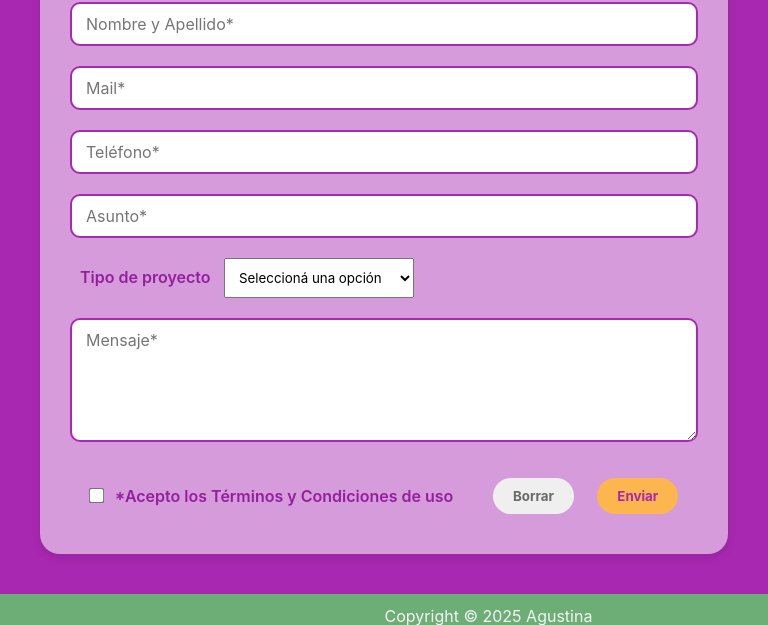
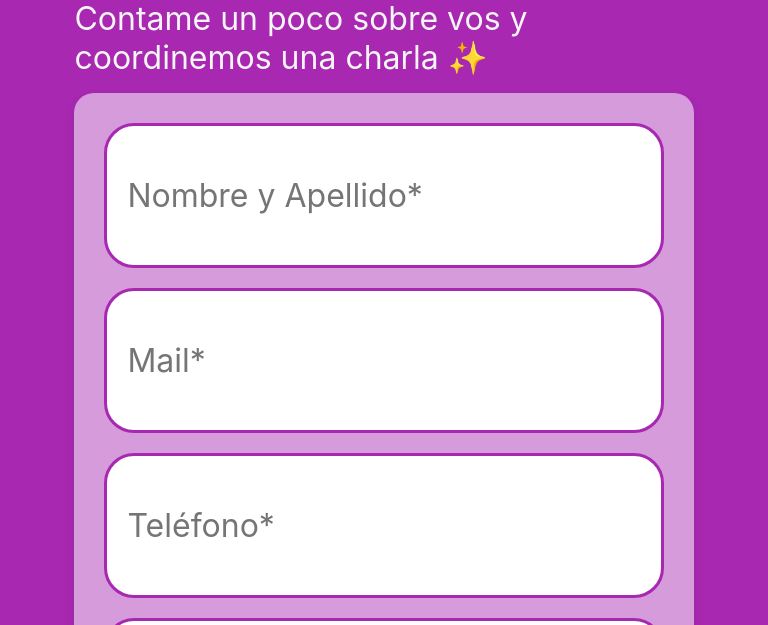
Before and after one commit to agusmaymo/portfolio, a plain HTML site: page contacto.html in a window 768 px wide. Shown: the part 263-888 px from the top of the page. Drawn offline with Linux system fonts and the light colour scheme.

Commit message:
RESPONSIVE CONTACTO

```diff
--- a/contacto.html
+++ b/contacto.html
@@ -37,7 +37,7 @@
         <h1>CONTACTO</h1>
         <p class="form-intro">¿Tenés una idea o proyecto en mente? Contame un poco sobre vos y coordinemos una charla ✨
         </p>
-        <section>
+        <section id="formulario-contacto">
             <form id="form-contacto" method="post" action="mailto:agustina.maymo@gmail.com?subject=Contacto%20Web">
                 <input type="text" name="Nombre" id="Nombre" maxlength="30" placeholder="Nombre y Apellido*" required>
 
@@ -60,8 +60,8 @@
                 <textarea name="Mensaje" id="mensajes" rows="5" placeholder="Mensaje*" required></textarea>
 
                 <article class="check-botones-form">
-                    <label for="aceptar-terminos-condiciones" id="terminos-condiciones">
-                        <input type="checkbox" name="terminos-condiciones" id="terminos-condiciones" required>
+                    <label for="aceptar-terminos-condiciones" id="aceptar-terminos-condiciones">
+                        <input type="checkbox" name="check-terminos-condiciones" id="check-terminos-condiciones" required>
                         *Acepto los Términos y Condiciones de uso
                     </label>
                     <div id="botones-form">
--- a/estilo-tp2.css
+++ b/estilo-tp2.css
@@ -580,3 +580,84 @@ button:hover {
   opacity: 0.40;
   pointer-events: none;
 }/* <!--HAY QUE CAMBIAR TAMAÑO DE VIDEO*/
+
+
+
+
+
+
+
+
+@media screen and (min-width: 500px) and (max-width: 1200px) {
+
+main {
+   justify-content: flex-start ;
+}
+
+h1 {
+    font-size: 5rem;
+}
+
+/*---------------------------------
+-----------PAGINA-CONTACTO-----------
+---------------------------------*/
+
+.form-intro {
+    font-size: 2rem;
+    max-width: 90%;
+}
+
+#formulario-contacto p {
+    font-size: 2rem;
+}
+
+form {
+    max-width: 90%;
+}
+
+input[type="text"],
+input[type="email"],
+input[type="tel"],
+textarea {
+  width: 100%;
+  padding: 50px 20px;
+  margin-bottom: 20px;
+  border: 3px solid #a828b1;
+  border-radius: 30px;
+  font-size: 2rem;
+}
+
+label {
+    font-size: 2rem;
+}
+
+#tipo {
+    font-size: 1.7rem;
+}
+
+.check-botones-form {
+    display: flex;
+    flex-direction: column;
+}
+
+#check-terminos-condiciones {
+    width: 30px;
+    height: 30px;
+}
+
+#boton-borrar,
+#boton-enviar  {
+    font-size: 2rem;
+    padding: 18px 58px;
+    margin: 20px;
+}
+
+#mensaje-exito {
+    margin-top: 30px;
+    padding: 45px 45px;
+    border-radius: 30px;
+}
+
+@keyframes fadeIn {
+    from { opacity: 0; transform: translateY(8px); }
+    to { opacity: 1; transform: translateY(0); } }
```
